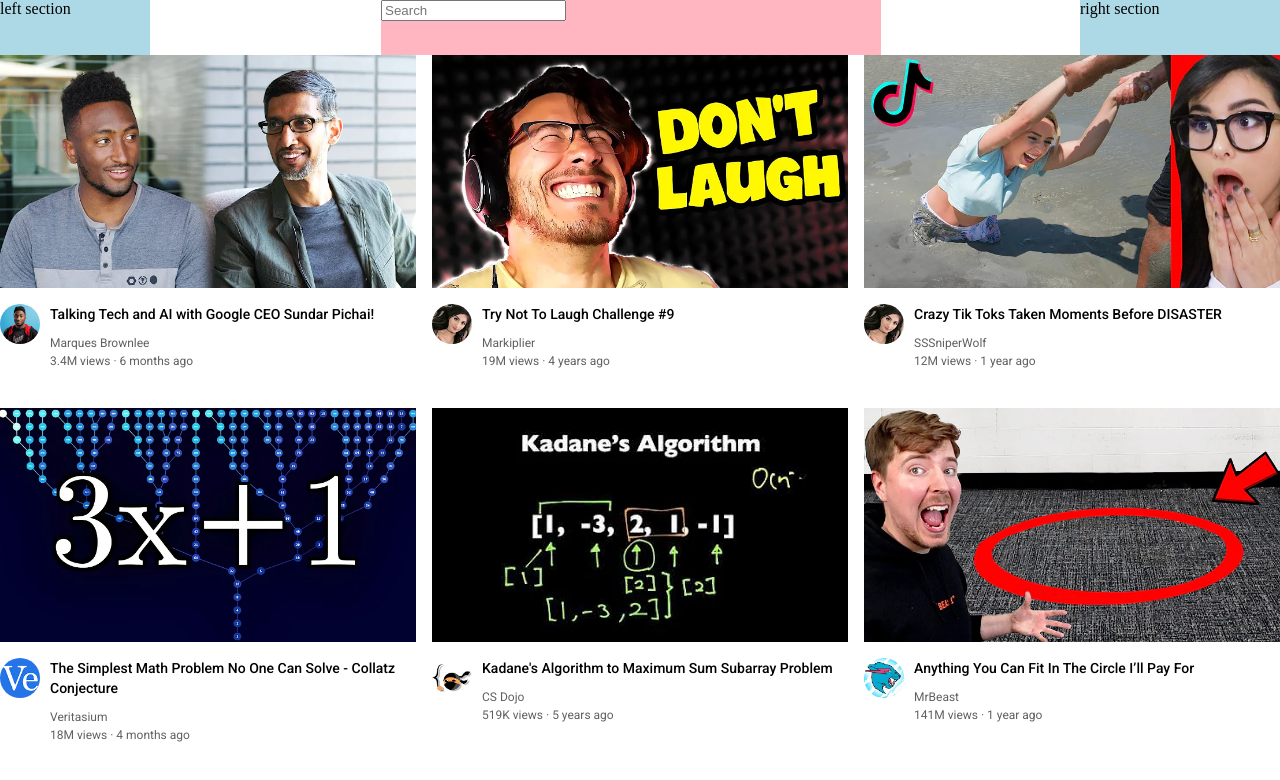
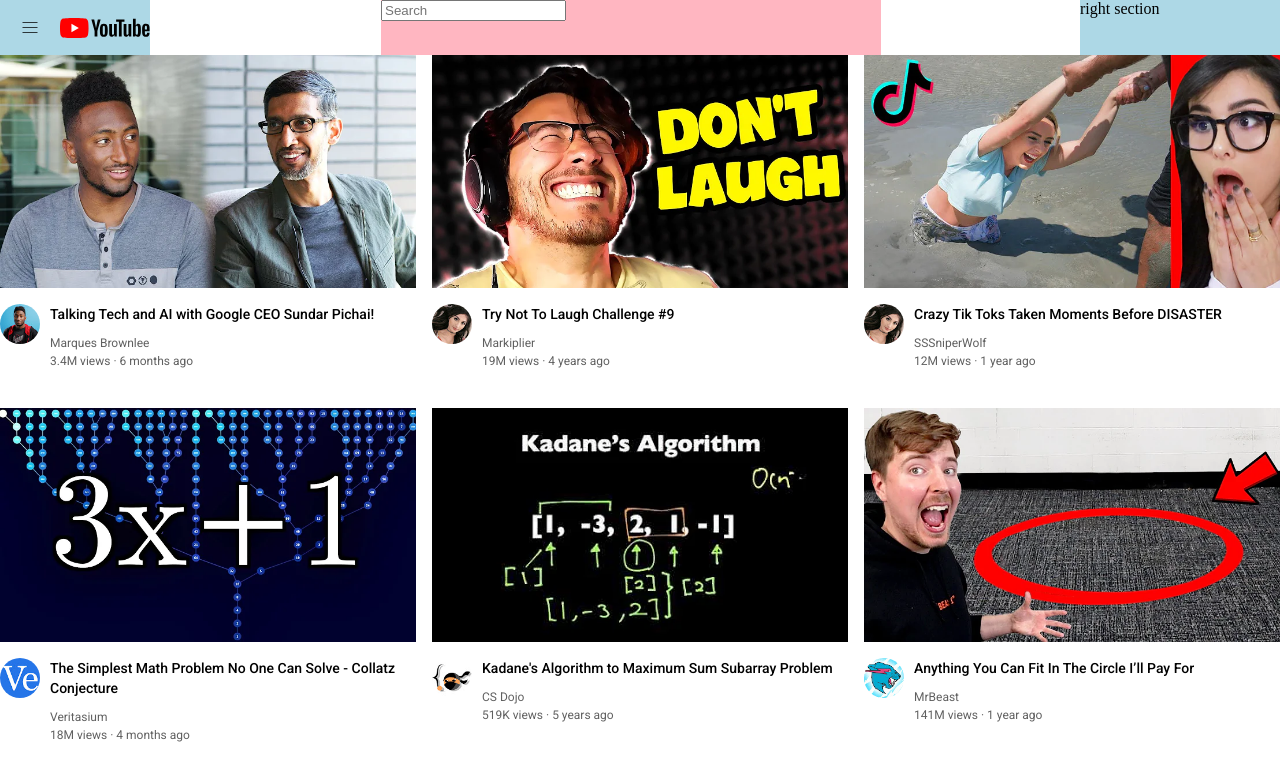
Before and after one commit to meronheron/personalprojects, a plain HTML site: page youtube.html in a window 1280 px wide. Drawn offline with Linux system fonts and the light colour scheme.

Commit message:
"Added align-items: center to .header in header.css and added two img elements to .left-section in youtube.html"

```diff
--- a/styles/header.css
+++ b/styles/header.css
@@ -7,6 +7,16 @@
 .left-section{
     background-color: lightblue;
     width: 150px;
+    display: flex;
+    align-items: center;
+}
+.hamburger-menu{
+    height: 20px;
+    margin-left: 20px;
+    margin-right: 20px;
+}
+.youtube-logo{
+    height: 20px;
 }
 .middle-section{
     background-color: lightpink;
--- a/youtube.html
+++ b/youtube.html
@@ -14,7 +14,8 @@
   <body>
     <div class="header">
       <div class="left-section">
-        left section
+        <img class="hamburger-menu" src="images/hamburger-menu.svg">
+        <img class="youtube-logo" src="images/youtube-logo.svg">
       </div>
       <div class="middle-section">
         <input class="search-bar" type="text" placeholder="Search">
```
Also changed, not shown: images/my-channel.jpeg (added), images/notifications.svg (added), images/upload.svg (added), images/voice-search-icon.svg (added), images/youtube-apps.svg (added), images/youtube-logo.svg (added).
